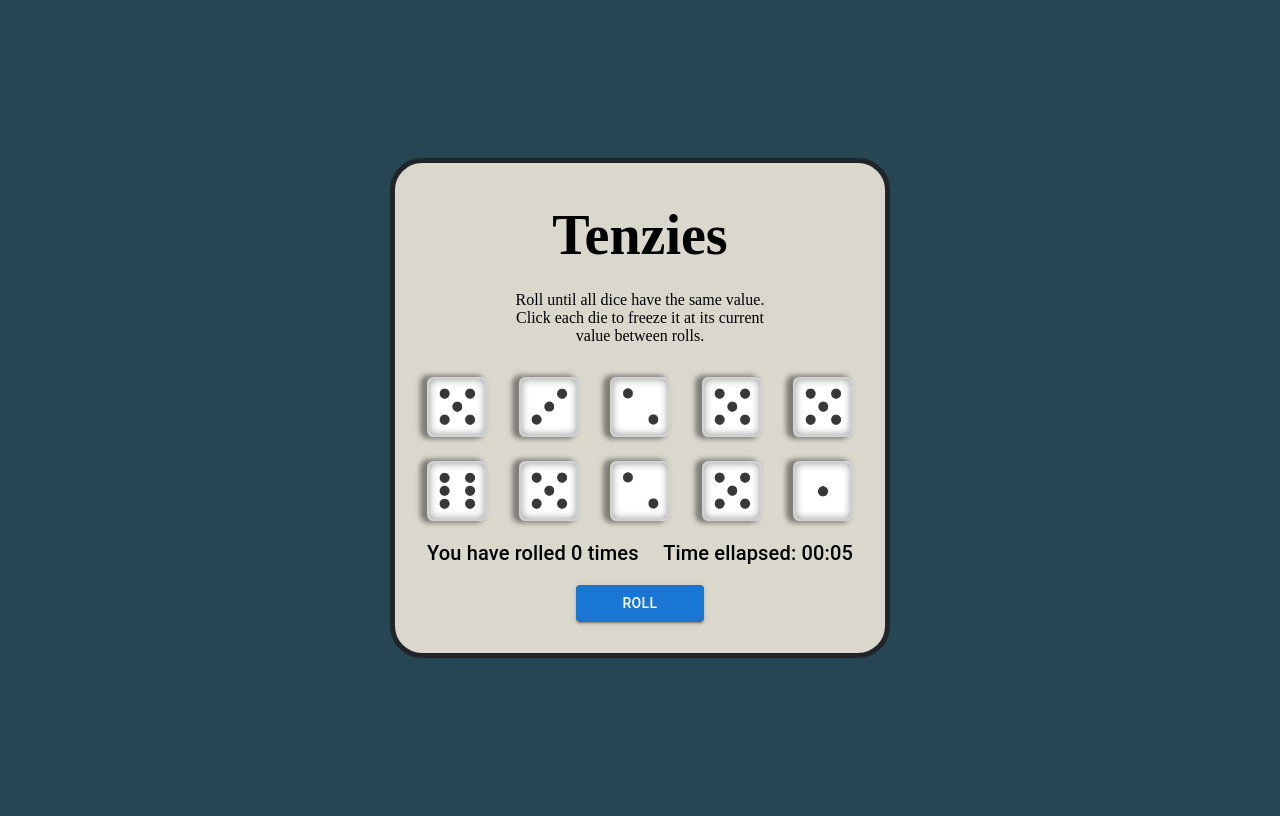
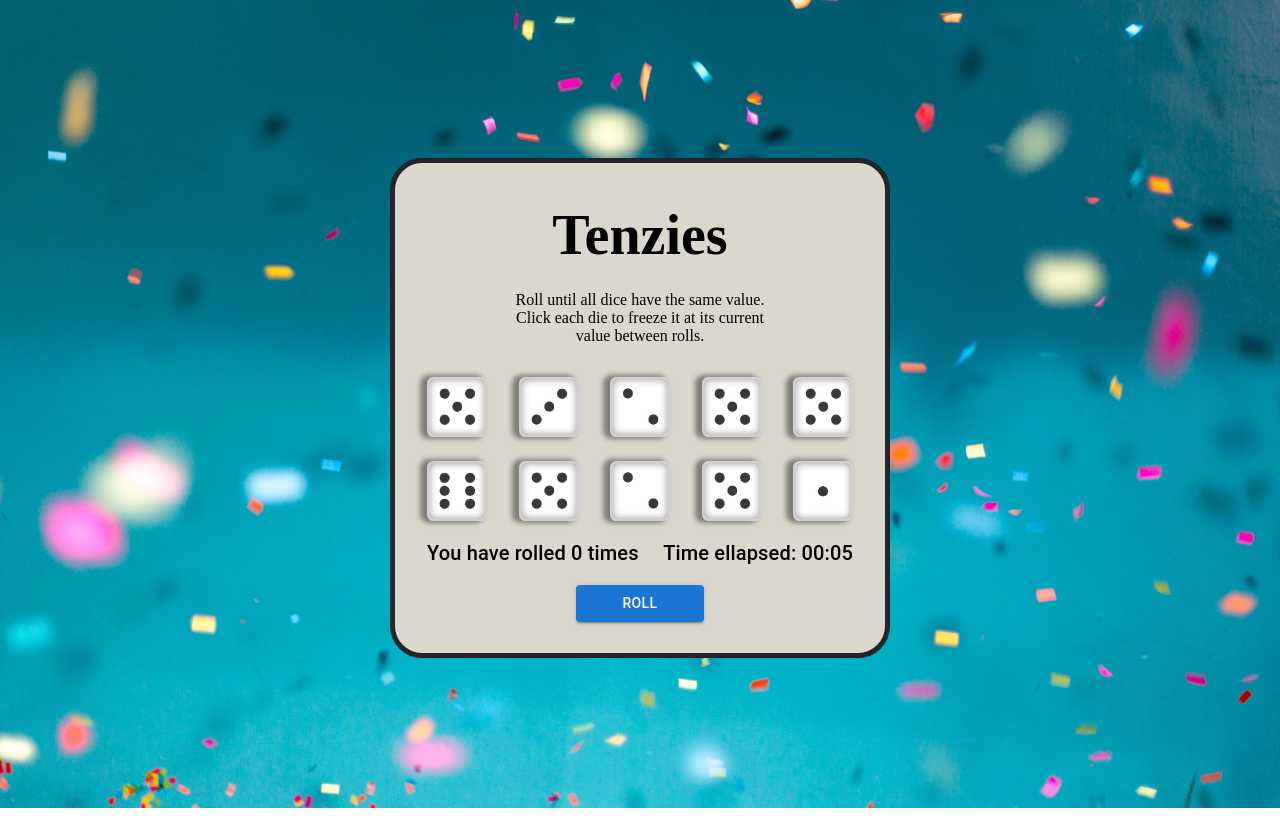
Before and after one commit to PBezas/Tenzies, a React (Vite) app in the folder Tenzies_Game/: page / in a window 1280 px wide. Built offline with nearby package versions, Linux system fonts and the light colour scheme; a web font is replaced by a local one.

Commit message:
feat: add background image

```diff
--- a/Tenzies_Game/src/index.css
+++ b/Tenzies_Game/src/index.css
@@ -3,8 +3,13 @@
 }
 
 :root {
-  background-color: #264653;
+  height: 100%;
   font-family: "Caprasimo", cursive;
+}
+
+body {
+  background: url("./images/bg_image.jpg") no-repeat 100%;
+  background-size: cover;
 }
 
 .container {
```
Also changed, not shown: Tenzies_Game/src/images/bg_image.jpg (added).
